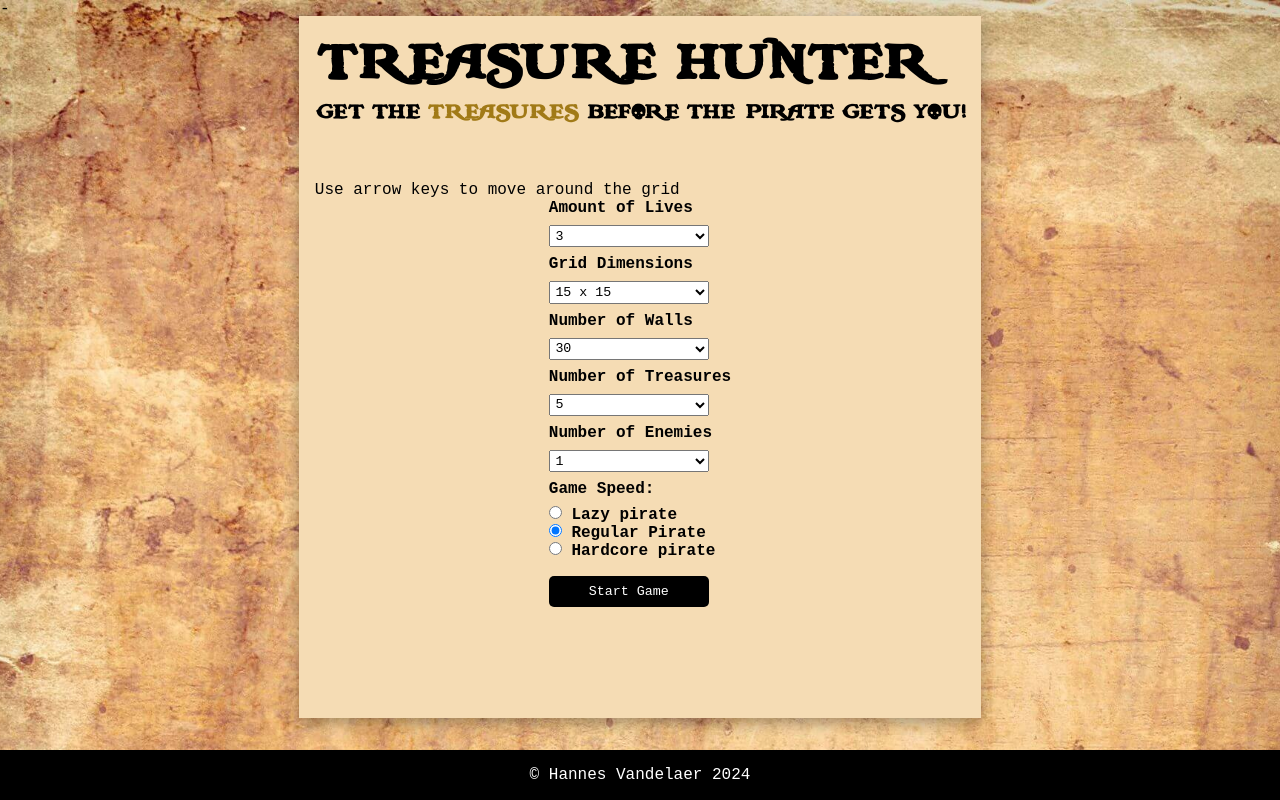
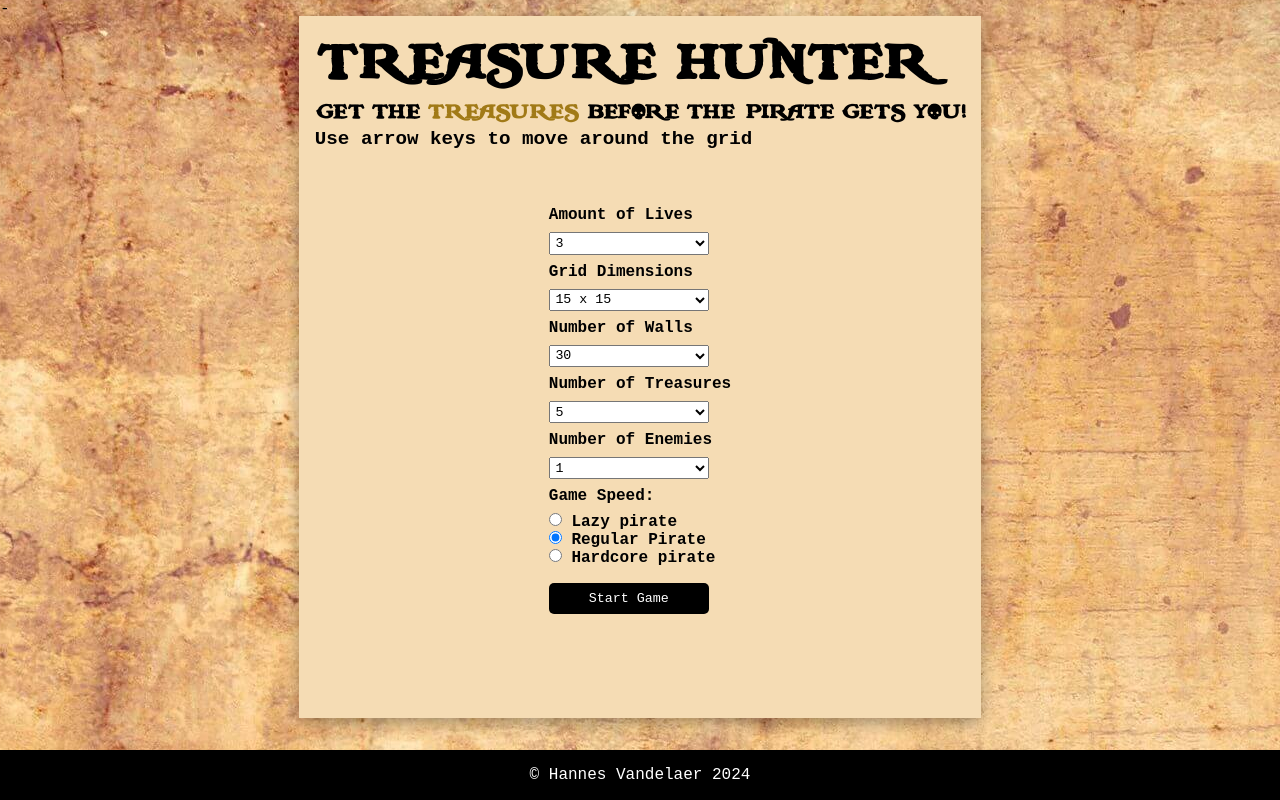
Before and after one commit to Hakke89/treasurehunter, a website built with webpack: page src/index.html in a window 1280 px wide. Built offline with nearby package versions, Linux system fonts and the light colour scheme.

Commit message:
update styles for instructions and minor bug fix for background

```diff
--- a/src/css/styles.css
+++ b/src/css/styles.css
@@ -20,7 +20,7 @@ body {
     font-size: 16px;
     background-image: url("../img/old_map.jpg");
     background-repeat: no-repeat;
-    background-size: cover;
+    background-size: auto;
     background-position: center;
     background-color: #f5dcb4;
 
@@ -44,6 +44,10 @@ body {
     box-shadow: rgba(0, 0, 0, 0.35) 0px 5px 15px;
 }
 
+header {
+    margin-bottom: 3.5rem;
+}
+
 h1 {
     font-family: pirate-font, Arial, sans-serif;
     font-size: 3rem;
@@ -54,7 +58,12 @@ h1 {
 h2 {
     font-family: pirate-font;
     font-size: 1.2rem;
-    margin-bottom: 3.5rem;
+    margin-bottom: 0.2rem;
+}
+
+.instructions {
+    font-size: 1.2rem;
+    font-weight: bold;
 }
 
 /* FORM SECTION */
```
